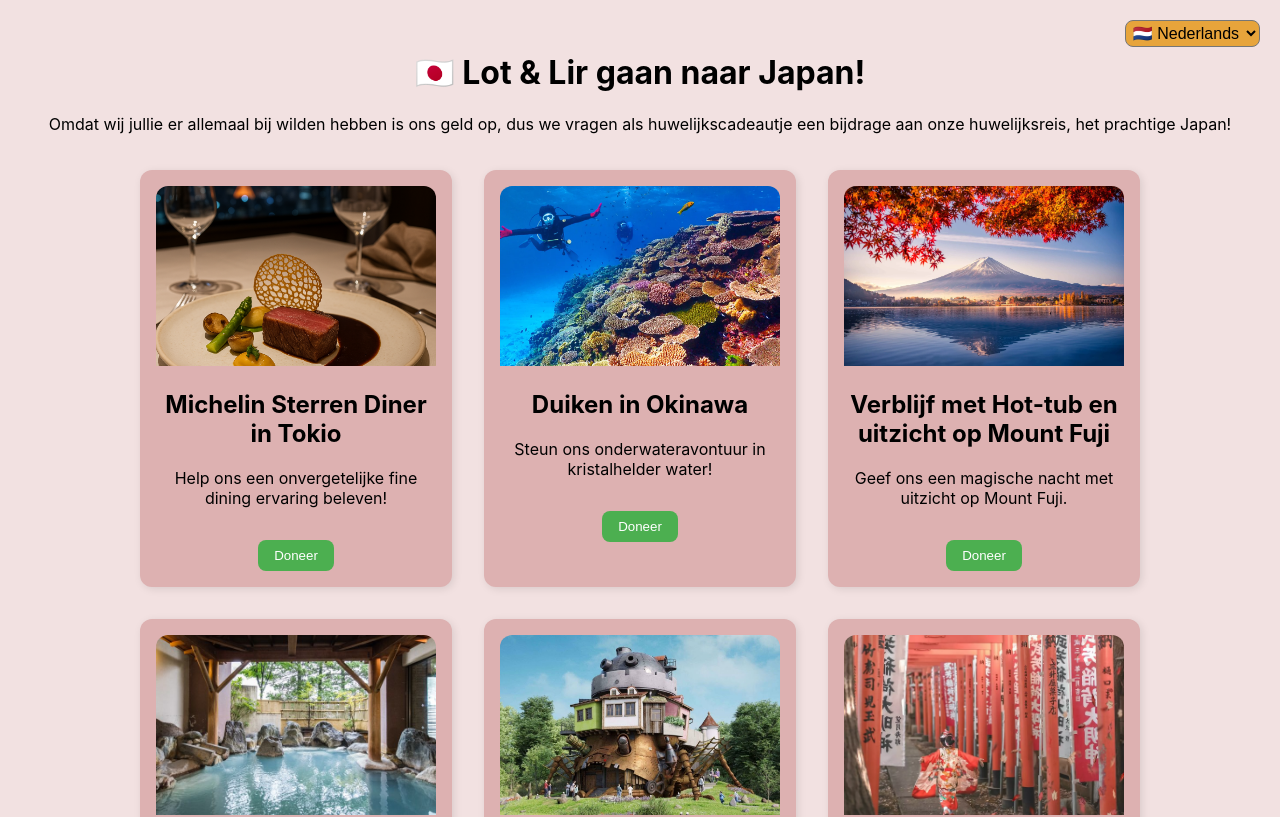
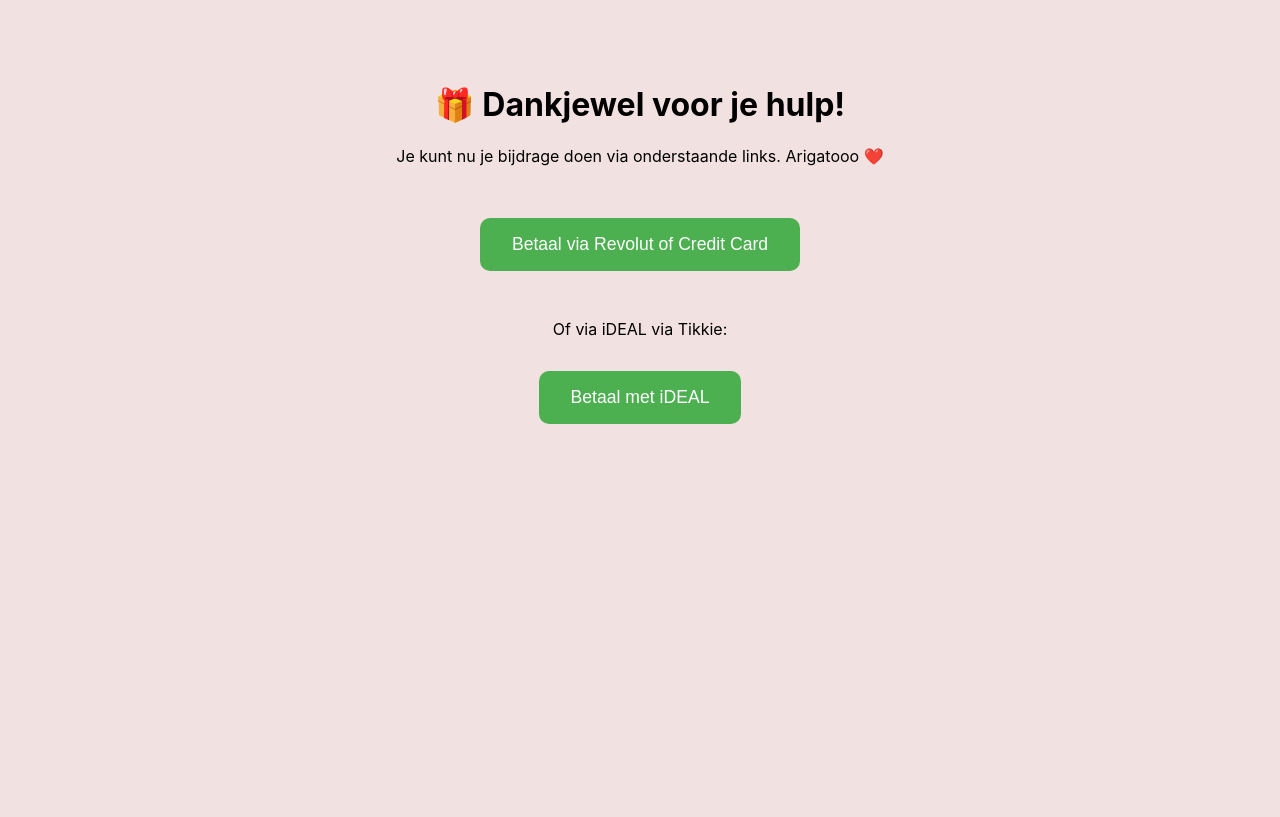
Before and after one commit to Lirry18/lotteenlirryjapan, a React (Create React App) app: page /doneer in a window 1280 px wide. Shown: the top 817 px of the page. Built offline with nearby package versions, Linux system fonts and the light colour scheme.

Commit message:
tikkie 1

```diff
--- a/package.json
+++ b/package.json
@@ -10,6 +10,7 @@
     "@testing-library/user-event": "^13.5.0",
     "react": "^19.1.0",
     "react-dom": "^19.1.0",
+    "react-router-dom": "^7.6.3",
     "react-scripts": "5.0.1",
     "web-vitals": "^2.1.4"
   },
--- a/src/App.css
+++ b/src/App.css
@@ -120,3 +120,19 @@ button:hover {
   background-color: #ccc;
   color: black;
 }
+
+.donation-page {
+  text-align: center;
+  padding: 4rem 2rem;
+}
+
+.donation-page button {
+  padding: 1rem 2rem;
+  margin: 1rem;
+  border: none;
+  background-color: #4CAF50;
+  color: white;
+  font-size: 1.1rem;
+  border-radius: 10px;
+  cursor: pointer;
+}
--- /dev/null
+++ b/src/Doneer.js
@@ -0,0 +1,33 @@
+// src/Doneer.js
+import React from "react";
+import "./App.css";
+
+const Doneer = () => {
+  return (
+    <div className="donation-page">
+      <h1>🎁 Dankjewel voor je hulp!</h1>
+      <p>Je kunt nu je bijdrage doen via onderstaande links. Arigatooo ❤️</p>
+      <br />
+      <a
+        href="https://revolut.me/lotteqfym"
+        target="_blank"
+        rel="noopener noreferrer"
+      >
+        <button>Betaal via Revolut of Credit Card</button>
+      </a>
+      <br />
+      <p style={{ marginTop: "2rem" }}>
+        Of via iDEAL via Tikkie:
+      </p>
+      <a
+        href="https://tikkie.me/pay/ve1c052unhov9u644m00"
+        target="_blank"
+        rel="noopener noreferrer"
+      >
+        <button>Betaal met iDEAL</button>
+      </a>
+    </div>
+  );
+};
+
+export default Doneer;
--- a/src/index.css
+++ b/src/index.css
@@ -5,6 +5,7 @@ body {
     sans-serif;
   -webkit-font-smoothing: antialiased;
   -moz-osx-font-smoothing: grayscale;
+   background-color: rgba(221, 177, 177, 0.382)
 }
 
 code {
--- a/src/index.js
+++ b/src/index.js
@@ -1,17 +1,17 @@
 import React from 'react';
-import ReactDOM from 'react-dom/client';
+import ReactDOM from 'react-dom/client'; // let op: 'client'
+import { BrowserRouter as Router, Routes, Route } from 'react-router-dom';
+import App from './App';
+import Doneer from './Doneer';
 import './index.css';
-import App from './App';
-import reportWebVitals from './reportWebVitals';
 
 const root = ReactDOM.createRoot(document.getElementById('root'));
+
 root.render(
-  <React.StrictMode>
-    <App />
-  </React.StrictMode>
+  <Router>
+    <Routes>
+      <Route path="/" element={<App />} />
+      <Route path="/doneer" element={<Doneer />} />
+    </Routes>
+  </Router>
 );
-
-// If you want to start measuring performance in your app, pass a function
-// to log results (for example: reportWebVitals(console.log))
-// or send to an analytics endpoint. Learn more: https://bit.ly/CRA-vitals
-reportWebVitals();
```
Also changed, not shown: src/App.js (indentation only), 1 other file (tests, documents, lock files or other folders).
